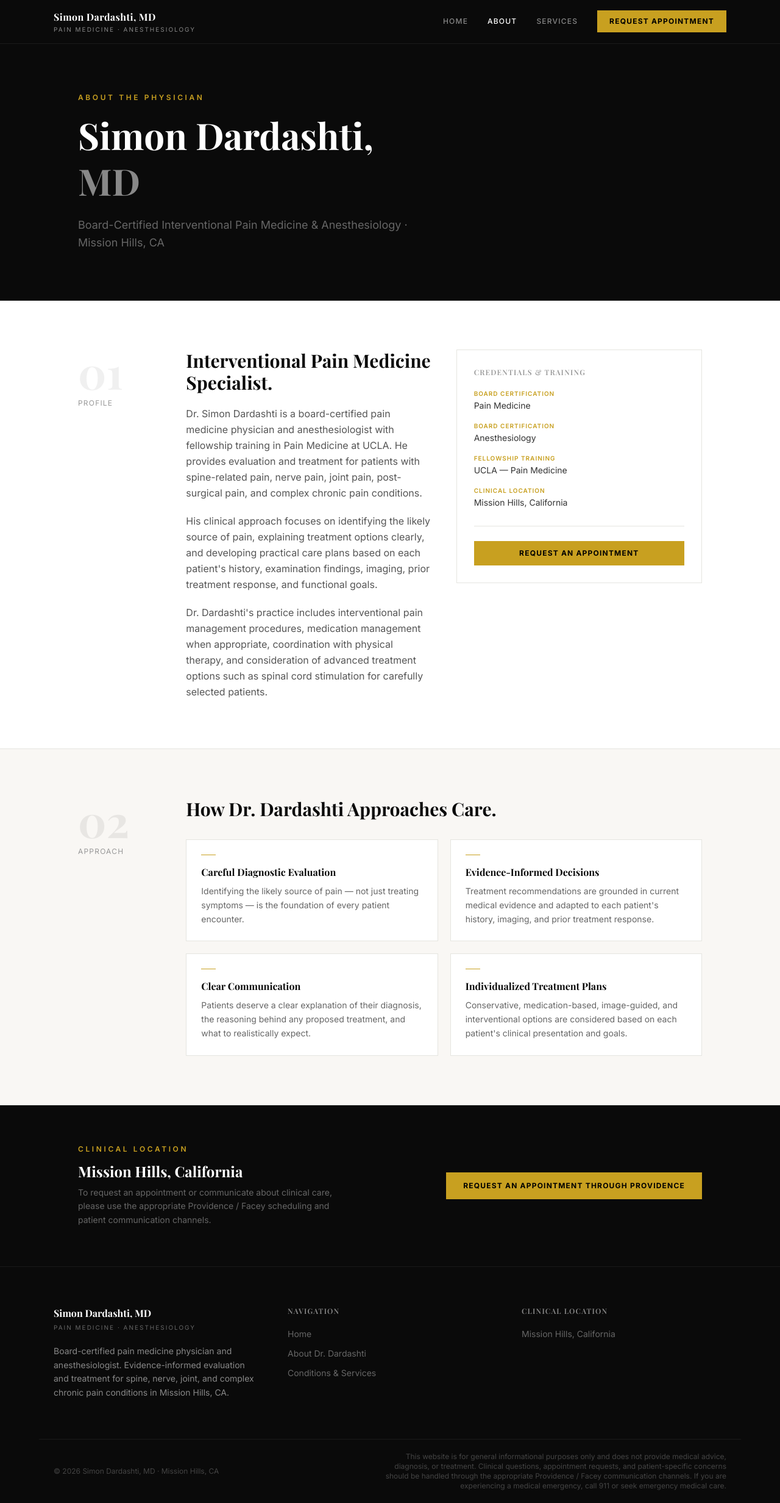
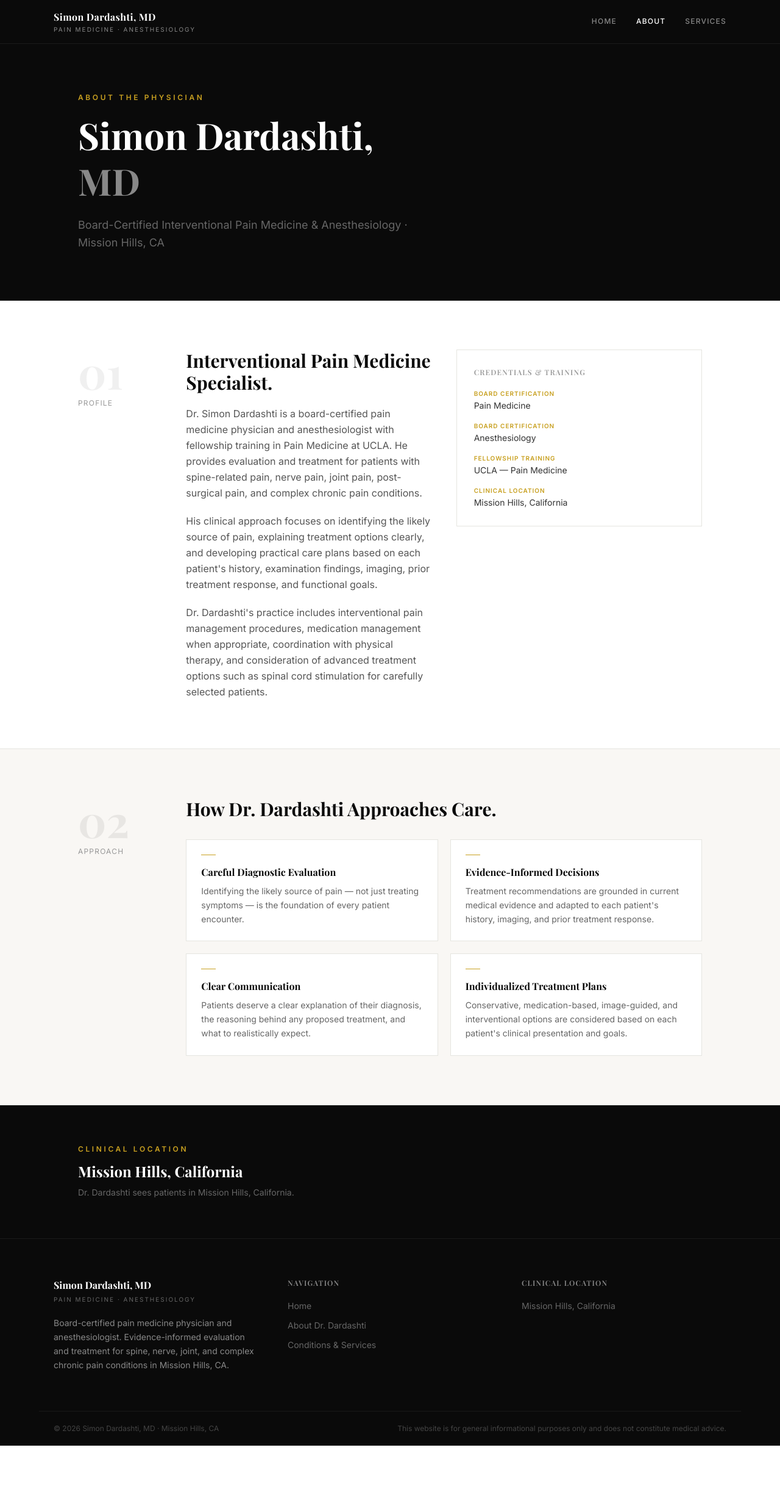
Before and after one commit to SimonDardashti/drdardashti-website, a Next.js app: page /about in a window 1280 px wide. Shown: the whole page at 61% size. After the commit the page ends 2370 px from the top, so only its background shows below. Built offline with nearby package versions, Linux system fonts and the light colour scheme; a web font is replaced by a local one.

Commit message:
Remove all Providence/Facey references, links, and appointment buttons

```diff
--- a/app/about/page.tsx
+++ b/app/about/page.tsx
@@ -113,16 +113,6 @@ export default function AboutPage() {
                   </li>
                 ))}
               </ul>
-              <div className="mt-7 pt-6 border-t border-[#e5e5e0]">
-                <a
-                  href="https://www.providence.org/find-a-doctor/simon-dardashti"
-                  target="_blank"
-                  rel="noopener noreferrer"
-                  className="block bg-[#c8a020] hover:bg-[#e0b830] text-black text-xs font-bold px-5 py-3 tracking-widest uppercase text-center transition-colors duration-200"
-                >
-                  Request an Appointment
-                </a>
-              </div>
             </div>
           </div>
         </div>
@@ -180,19 +170,9 @@ export default function AboutPage() {
               Mission Hills, California
             </h2>
             <p className="text-[#666] text-sm max-w-md leading-relaxed">
-              To request an appointment or communicate about clinical care, please use
-              the appropriate Providence / Facey scheduling and patient communication
-              channels.
+              Dr. Dardashti sees patients in Mission Hills, California.
             </p>
           </div>
-          <a
-            href="https://www.providence.org/find-a-doctor/simon-dardashti"
-            target="_blank"
-            rel="noopener noreferrer"
-            className="shrink-0 bg-[#c8a020] hover:bg-[#e0b830] text-black font-bold px-7 py-3.5 text-xs tracking-widest uppercase transition-colors duration-200"
-          >
-            Request an Appointment Through Providence
-          </a>
         </div>
       </section>
     </>
--- a/app/page.tsx
+++ b/app/page.tsx
@@ -63,14 +63,6 @@ export default function Home() {
               clear communication about treatment options.
             </p>
             <div className="flex flex-col sm:flex-row gap-4">
-              <a
-                href="https://www.providence.org/find-a-doctor/simon-dardashti"
-                target="_blank"
-                rel="noopener noreferrer"
-                className="inline-block bg-[#c8a020] hover:bg-[#e0b830] text-black font-bold px-8 py-4 text-xs tracking-widest uppercase transition-colors duration-200"
-              >
-                Request an Appointment Through Providence
-              </a>
               <Link
                 href="/services"
                 className="inline-block border border-[#333] hover:border-[#c8a020] text-[#888] hover:text-[#c8a020] font-semibold px-8 py-4 text-xs tracking-widest uppercase transition-colors duration-200"
@@ -267,27 +259,13 @@ export default function Home() {
               Clinical Location.
             </h2>
             <p className="text-[#555] text-base leading-relaxed mb-6 max-w-xl">
-              Dr. Dardashti sees patients in Mission Hills, California. To request an
-              appointment or communicate about clinical care, please use the appropriate
-              Providence / Facey scheduling and patient communication channels.
+              Dr. Dardashti sees patients in Mission Hills, California.
             </p>
-            <p className="text-[#999] text-xs mb-6 max-w-xl">
-              For urgent medical concerns, patients should contact their treating medical
-              office directly or seek emergency care when appropriate.
-            </p>
-            <div className="flex flex-wrap gap-3 items-center mb-6">
+            <div className="flex flex-wrap gap-3 items-center">
               <span className="border border-[#e0e0e0] text-[#555] text-xs px-3 py-1.5 tracking-wide">
                 Mission Hills, CA
               </span>
             </div>
-            <a
-              href="https://www.providence.org/find-a-doctor/simon-dardashti"
-              target="_blank"
-              rel="noopener noreferrer"
-              className="inline-block bg-[#c8a020] hover:bg-[#e0b830] text-black font-bold px-7 py-3.5 text-xs tracking-widest uppercase transition-colors duration-200"
-            >
-              Request an Appointment Through Providence
-            </a>
           </div>
         </div>
       </section>
--- a/app/services/page.tsx
+++ b/app/services/page.tsx
@@ -191,25 +191,14 @@ export default function ServicesPage() {
               className="text-2xl font-bold text-white mb-2"
               style={{ fontFamily: "var(--font-playfair), Georgia, serif" }}
             >
-              Request an Appointment
+              Questions About Care
             </h2>
             <p className="text-[#666] text-sm max-w-md">
-              To request an appointment or communicate about clinical care, please use the
-              appropriate Providence / Facey scheduling and patient communication channels.
-            </p>
-            <p className="text-[#444] text-xs mt-3 max-w-md">
-              For urgent medical concerns, patients should contact their treating medical
-              office directly or seek emergency care when appropriate.
+              Dr. Dardashti sees patients in Mission Hills, California. For appointment
+              scheduling and clinical communication, please reach out through the
+              appropriate patient care channels.
             </p>
           </div>
-          <a
-            href="https://www.providence.org/find-a-doctor/simon-dardashti"
-            target="_blank"
-            rel="noopener noreferrer"
-            className="shrink-0 bg-[#c8a020] hover:bg-[#e0b830] text-black font-bold px-8 py-4 text-xs tracking-widest uppercase transition-colors duration-200"
-          >
-            Request an Appointment Through Providence
-          </a>
         </div>
       </section>
     </>
--- a/components/Footer.tsx
+++ b/components/Footer.tsx
@@ -52,7 +52,7 @@ export default function Footer() {
 
       <div className="border-t border-[#1a1a1a] px-6 py-5 max-w-6xl mx-auto flex flex-col md:flex-row justify-between items-center gap-2 text-xs text-[#444]">
         <p>&copy; {year} Simon Dardashti, MD · Mission Hills, CA</p>
-        <p className="text-center md:text-right max-w-xl">This website is for general informational purposes only and does not provide medical advice, diagnosis, or treatment. Clinical questions, appointment requests, and patient-specific concerns should be handled through the appropriate Providence / Facey communication channels. If you are experiencing a medical emergency, call 911 or seek emergency medical care.</p>
+        <p>This website is for general informational purposes only and does not constitute medical advice.</p>
       </div>
     </footer>
   );
--- a/components/Header.tsx
+++ b/components/Header.tsx
@@ -42,14 +42,6 @@ export default function Header() {
               {link.label}
             </Link>
           ))}
-          <a
-            href="https://www.providence.org/find-a-doctor/simon-dardashti"
-            target="_blank"
-            rel="noopener noreferrer"
-            className="bg-[#c8a020] hover:bg-[#e0b830] text-black text-xs font-bold px-5 py-2.5 tracking-widest uppercase transition-colors duration-200"
-          >
-            Request Appointment
-          </a>
         </nav>
 
         {/* Mobile */}
@@ -78,14 +70,6 @@ export default function Header() {
               {link.label}
             </Link>
           ))}
-          <a
-            href="https://www.providence.org/find-a-doctor/simon-dardashti"
-            target="_blank"
-            rel="noopener noreferrer"
-            className="bg-[#c8a020] text-black text-xs font-bold px-5 py-3 tracking-widest uppercase text-center"
-          >
-            Request Appointment
-          </a>
         </div>
       )}
     </header>
```
